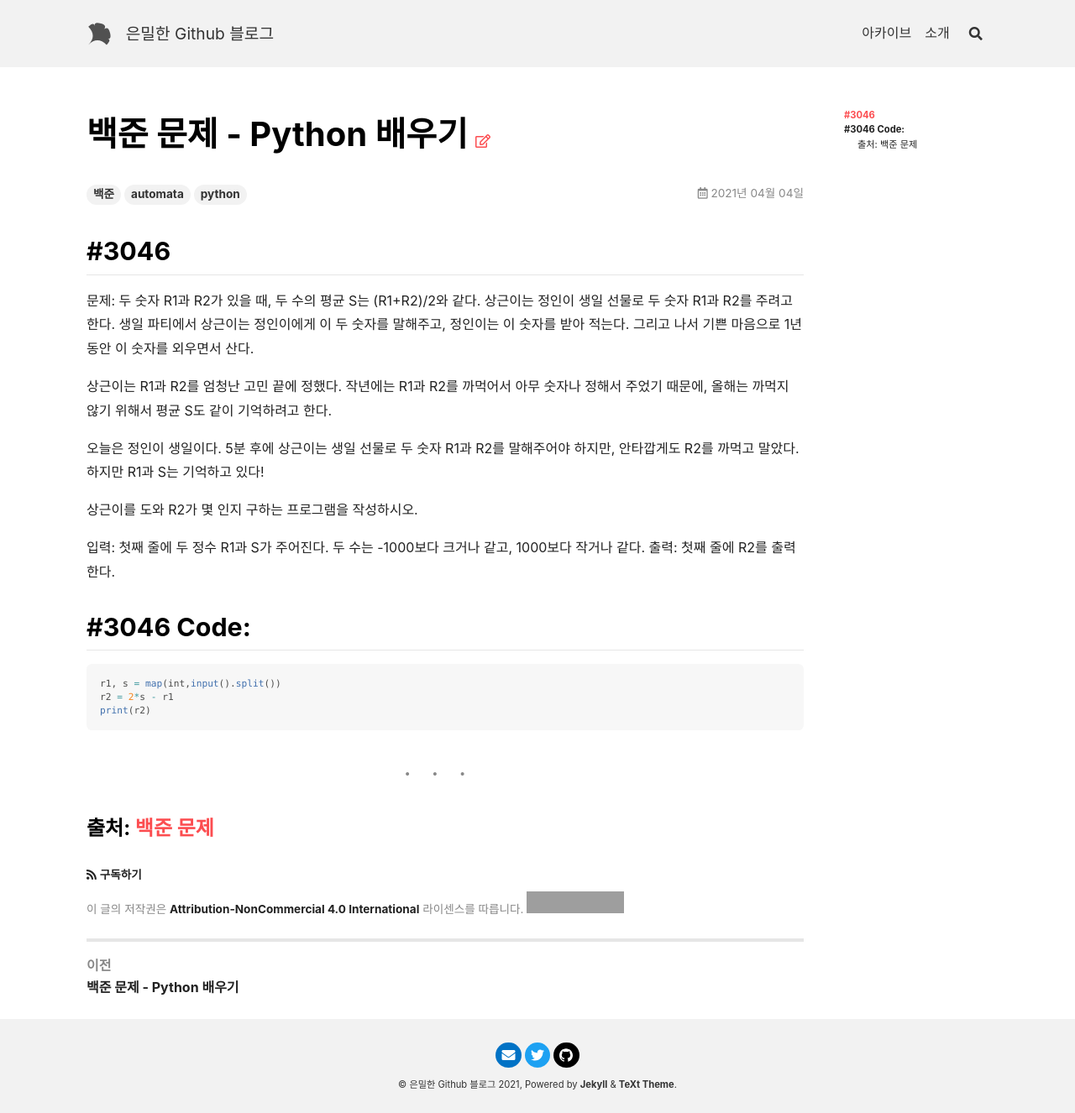
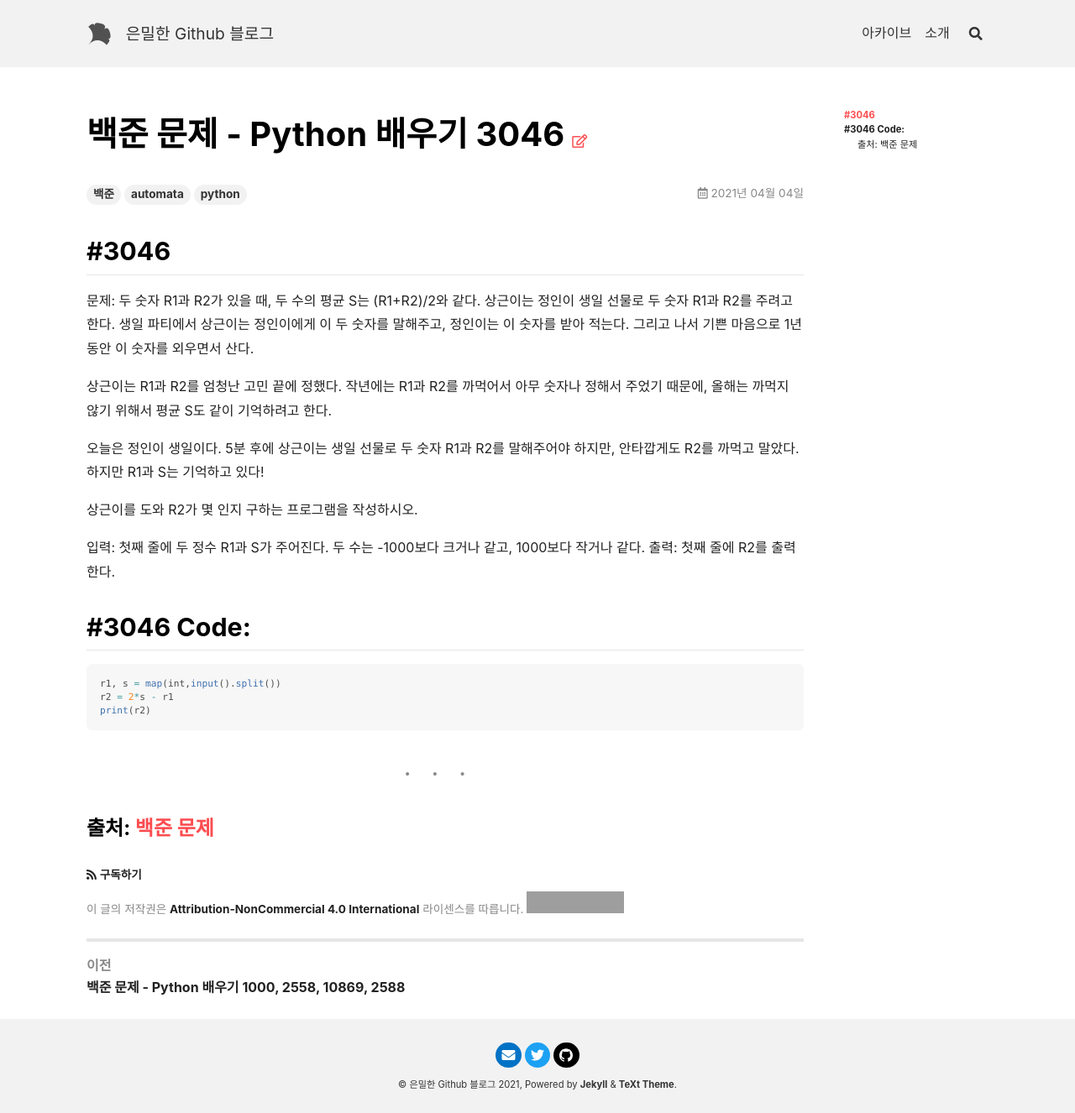
Before and after one commit to dw3624/dw3624.github.io, a Jekyll site: the page built from _posts/2021-04-04-백준(3046).md, in a window 1280 px wide. Shown: the whole page at 84% size. Built offline with Jekyll 4.4.1, drawn with Linux system fonts in a browser that asks for light colours; nearby versions of some CDN libraries; grey boxes are pictures that could not be loaded.

Commit message:
포스팅 수정

```diff
--- a/_posts/2021-04-04-백준(3046).md
+++ b/_posts/2021-04-04-백준(3046).md
@@ -1,5 +1,5 @@
 ---
-title: 백준 문제 - Python 배우기 #3046
+title: 백준 문제 - Python 배우기 3046
 tags: 백준 automata python
 ---
 
```
Also changed, not shown: _posts/2021-04-04-백준(1000,2558,10869, 2588).md (+1 -1 lines), img/백준2588.png (deleted).
